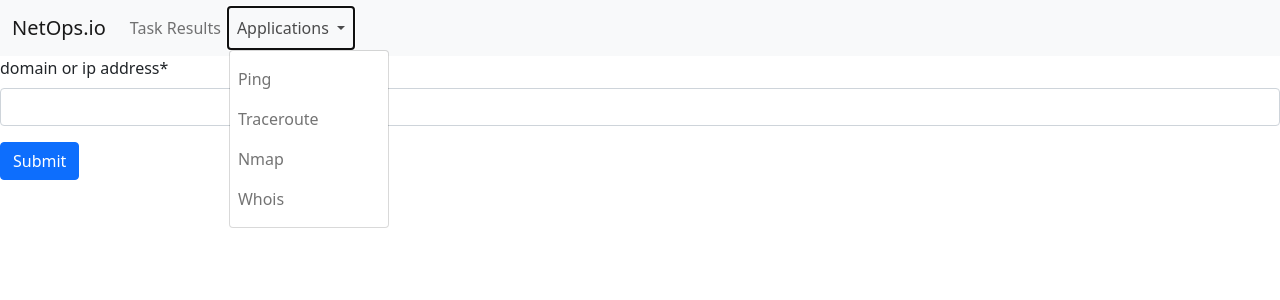
After one commit to jtdub/netops.io, a Django app: page /whois/ in a window 1280 px wide, after a click on "Applications". The commit adds this page. Shown: the top 300 px of the page. Run offline with Django 3.2, Linux system fonts and the light colour scheme; parts of the project's set-up code (start-up, migrations or seed data) failed here and were passed over; some libraries are stand-ins or nearby versions.

Commit message:
add whois

```diff
--- a/netopsio/core/admin.py
+++ b/netopsio/core/admin.py
@@ -1,8 +1,7 @@
 """Register core models in admin panel."""
 
+from core.models import RequestLog
 from django.contrib import admin
-
-from core.models import RequestLog
 
 
 class RequestLogAdmin(admin.ModelAdmin):
--- a/netopsio/core/api/serializers.py
+++ b/netopsio/core/api/serializers.py
@@ -1,8 +1,7 @@
 """Core App and Worker Serializers."""
+from core import models
 from django_celery_results.models import TaskResult
 from rest_framework import serializers
-
-from core import models
 
 
 class TaskResultSerializer(serializers.HyperlinkedModelSerializer):
--- a/netopsio/core/api/urls.py
+++ b/netopsio/core/api/urls.py
@@ -1,8 +1,7 @@
 """Netops.io core api urls."""
 
+from core.api import views
 from rest_framework.routers import DefaultRouter
-
-from core.api import views
 
 router = DefaultRouter()
 router.register(r"tasks", views.TaskResultViewSet)
@@ -10,3 +9,4 @@ router.register(r"request-logs", views.RequestLogViewSet, basename="requestlog")
 router.register(r"ping", views.PingViewSet, basename="ping")
 router.register(r"traceroute", views.TraceRouteViewSet, basename="traceroute")
 router.register(r"nmap", views.NmapViewSet, basename="nmap")
+router.register(r"whois", views.WhoisViewSet, basename="whois")
--- /dev/null
+++ b/netopsio/core/forms.py
@@ -0,0 +1,9 @@
+"""Netops.io core app forms."""
+
+from django import forms
+
+
+class WhoisForm(forms.Form):
+    """Whois form."""
+
+    host = forms.CharField(label="domain or ip address", max_length=256)
--- a/netopsio/core/templates/core/task.html
+++ b/netopsio/core/templates/core/task.html
@@ -9,7 +9,7 @@
         <tbody>
             <tr>
                 <td>{{ status }}</td>
-                <td><a href="/tasks/{{ id }}/">{{ host }}</a></td>
+                <td><a href="{% url 'tasks' %}{{ id }}/">{{ host }}</a></td>
             </tr>
         </tbody>
     </table>
--- a/netopsio/core/templates/core/tasks.html
+++ b/netopsio/core/templates/core/tasks.html
@@ -11,7 +11,7 @@
         <tbody>
         {% for task in results %}
             <tr>
-                <th scope="row"><a href="/tasks/{{ task.task_id }}">{{ task.task_id }}</a></th>
+                <th scope="row"><a href="{% url 'tasks' %}{{ task.task_id }}">{{ task.task_id }}</a></th>
                 <td>{{ task.task_name }}</td>
                 <td>{{ task.status }}</td>
                 <td>{{ task.task_kwargs }}</td>
--- /dev/null
+++ b/netopsio/core/templates/core/whois.html
@@ -0,0 +1,9 @@
+{% extends "base.html" %}
+{% block content %}
+{% load crispy_forms_tags %}
+<form action="{% url 'whois' %}" method="post">
+    {% csrf_token %}
+    {{ form|crispy }}
+    <input type="submit" value="Submit" class="btn btn-primary">
+</form>
+{% endblock %}
--- a/netopsio/core/urls.py
+++ b/netopsio/core/urls.py
@@ -1,7 +1,6 @@
 "Core app urls."
+from core import views
 from django.urls import path
-
-from core import views
 
 urlpatterns = [
     path("", views.index, name="core-index"),
@@ -10,4 +9,5 @@ urlpatterns = [
     path("ping/", views.ping, name="ping"),
     path("traceroute/", views.traceroute, name="traceroute"),
     path("nmap/", views.nmap, name="nmap"),
+    path("whois/", views.whois, name="whois"),
 ]
--- a/netopsio/core/views.py
+++ b/netopsio/core/views.py
@@ -1,10 +1,10 @@
 "Core app views."
+from core import forms, tasks
 from django.http import HttpResponse
 from django.shortcuts import get_object_or_404
 from django.template import loader
 from django_celery_results.models import TaskResult
 
-from core import tasks
 from netopsio.utilities import get_ip_address
 
 
@@ -57,3 +57,26 @@ def nmap(request):
     template = loader.get_template("core/task.html")
     context = {"host": host, "status": task.status, "id": task, "title": "Nmap"}
     return HttpResponse(template.render(context, request))
+
+
+def whois(request):
+    """Whois view."""
+    if request.method == "POST":
+        form = forms.WhoisForm(request.POST)
+
+        if form.is_valid():
+            host = form.cleaned_data["host"]
+            task = tasks.whois.delay(host)
+            template = loader.get_template("core/task.html")
+            context = {
+                "host": host,
+                "status": task.status,
+                "id": task,
+                "title": "Whois",
+            }
+            return HttpResponse(template.render(context, request))
+
+    else:
+        context = {"form": forms.WhoisForm(), "title": "Whois"}
+        template = loader.get_template("core/whois.html")
+        return HttpResponse(template.render(context, request))
--- a/netopsio/netopsio/settings.py
+++ b/netopsio/netopsio/settings.py
@@ -41,6 +41,8 @@ INSTALLED_APPS = [
     "rest_framework",
     "drf_yasg",
     "django_celery_results",
+    "crispy_forms",
+    "crispy_bootstrap5",
     "core",
 ]
 
@@ -148,3 +150,6 @@ REST_FRAMEWORK = {
     "DEFAULT_PAGINATION_CLASS": "rest_framework.pagination.PageNumberPagination",
     "PAGE_SIZE": 10,
 }
+
+CRISPY_ALLOWED_TEMPLATE_PACKS = "bootstrap5"
+CRISPY_TEMPLATE_PACK = "bootstrap5"
--- a/netopsio/netopsio/urls.py
+++ b/netopsio/netopsio/urls.py
@@ -13,13 +13,12 @@ Including another URLconf
     1. Import the include() function: from django.urls import include, path
     2. Add a URL to urlpatterns:  path('blog/', include('blog.urls'))
 """
+from core.api.urls import router
 from django.contrib import admin
 from django.urls import include, path, re_path
 from drf_yasg import openapi
 from drf_yasg.views import get_schema_view
 from rest_framework import permissions
-
-from core.api.urls import router
 
 schema_view = get_schema_view(  # pylint: disable=invalid-name
     openapi.Info(
--- a/netopsio/templates/base.html
+++ b/netopsio/templates/base.html
@@ -13,17 +13,30 @@
     <script src="https://code.jquery.com/jquery-3.6.0.min.js" integrity="sha256-/xUj+3OJU5yExlq6GSYGSHk7tPXikynS7ogEvDej/m4=" crossorigin="anonymous"></script>
     <nav class="navbar navbar-expand-lg navbar-light bg-light">
       <div class="container-fluid">
-        <a class="navbar-brand" href="#">NetOps.io</a>
+        <a class="navbar-brand" href="{% url 'core-index' %}">NetOps.io</a>
         <button class="navbar-toggler" type="button" data-bs-toggle="collapse" data-bs-target="#navbarNavAltMarkup" aria-controls="navbarNavAltMarkup" aria-expanded="false" aria-label="Toggle navigation">
           <span class="navbar-toggler-icon"></span>
         </button>
+
+    <button class="navbar-toggler" type="button" data-bs-toggle="collapse" data-bs-target="#navbarNavDarkDropdown"
+      aria-controls="navbarNavDarkDropdown" aria-expanded="false" aria-label="Toggle navigation">
+      <span class="navbar-toggler-icon"></span>
+    </button>
+
         <div class="collapse navbar-collapse" id="navbarNavAltMarkup">
           <div class="navbar-nav">
-            <a class="nav-link" href="/">Home</a>
-            <a class="nav-link" href="/tasks/">Task Results</a>
-            <a class="nav-link" href="/ping/">Ping</a>
-            <a class="nav-link" href="/traceroute/">Traceroute</a>
-            <a class="nav-link" href="/nmap/">Nmap</a>
+            <a class="nav-link" href="{% url 'tasks' %}">Task Results</a>
+            <li class="nav-item dropdown">
+              <a class="nav-link dropdown-toggle" href="#" role="button" data-bs-toggle="dropdown" aria-expanded="false">
+                Applications
+              </a>
+              <ul class="dropdown-menu dropdown-menu">
+                <li><a class="nav-link" href="{% url 'ping' %}">Ping</a></li>
+                <li><a class="nav-link" href="{% url 'traceroute' %}">Traceroute</a></li>
+                <li><a class="nav-link" href="{% url 'nmap' %}">Nmap</a></li>
+                <li><a class="nav-link" href="{% url 'whois' %}">Whois</a></li>
+              </ul>
+            </li>
           </div>
         </div>
       </div>
--- a/pyproject.toml
+++ b/pyproject.toml
@@ -1,6 +1,6 @@
 [tool.poetry]
 name = "netops.io"
-version = "0.3.2"
+version = "0.4.0"
 description = "netops.io web application and rest framework"
 authors = ["James Williams <james.williams@packetgeek.net>"]
 license = "Apache"
@@ -15,6 +15,8 @@ django-celery-results = "^2.2.0"
 mysqlclient = "^2.1.0"
 uritemplate = "^4.1.1"
 drf-yasg = {extras = ["validation"], version = "^1.20.0"}
+django-crispy-forms = "^1.14.0"
+crispy-bootstrap5 = "^0.6"
 
 [tool.poetry.dev-dependencies]
 black = "^21.8b0"
```
Also changed, not shown: netopsio/core/api/views.py (+23 -2 lines), netopsio/core/tasks.py (+9 -1 lines), netopsio/core/tests/test_api.py (+1 -2 lines), netopsio/core/tests/test_models.py (+1 -2 lines), netopsio/core/tests/test_tasks.py (+1 -2 lines), 2 other files.
